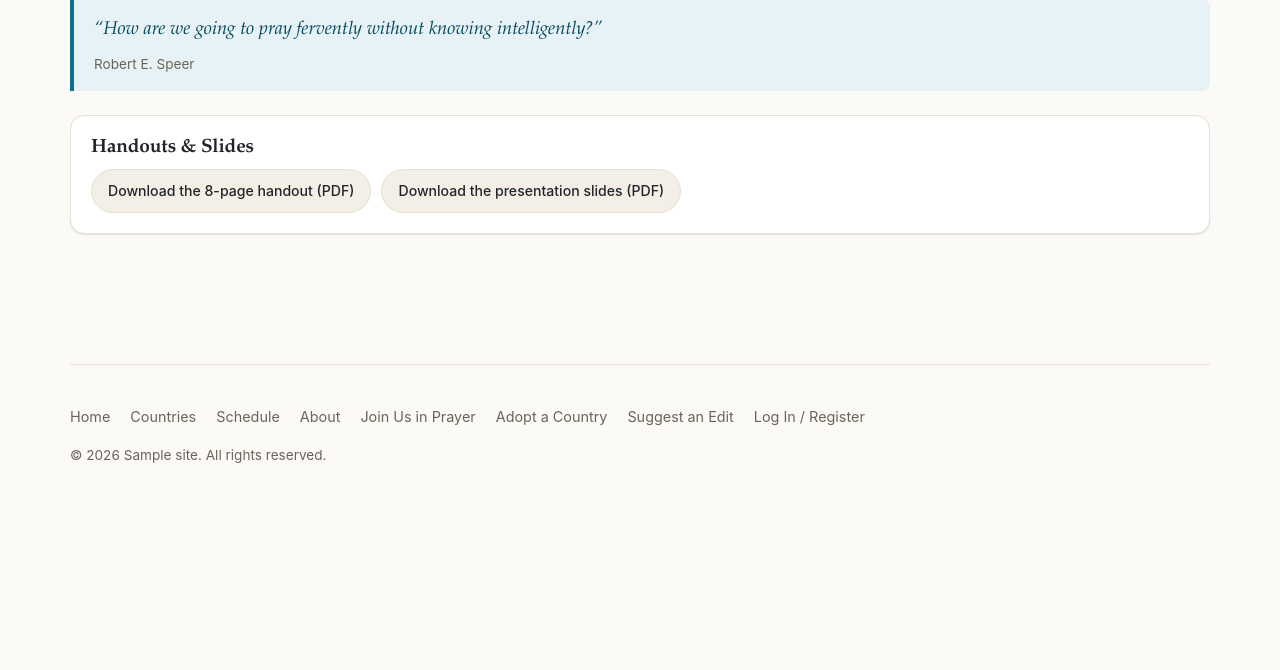
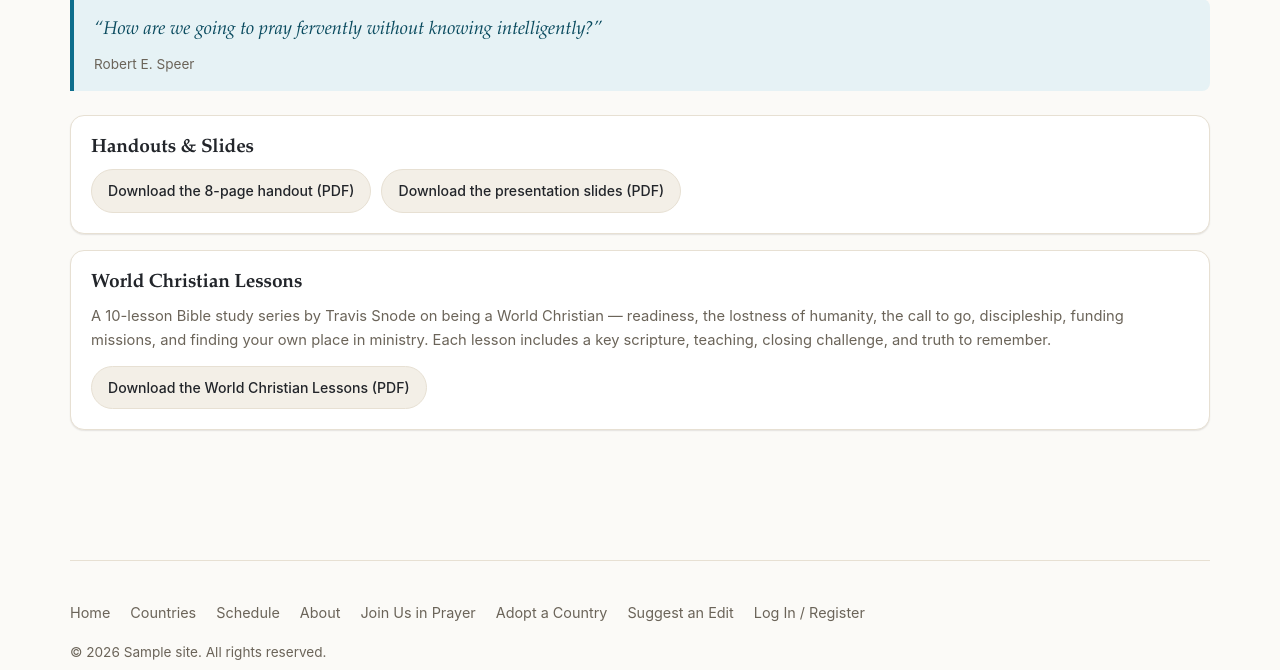
Before and after one commit to trentcornwell/TheCountryoftheWeek, a WordPress theme: template theme/country-week/templates/resources/state-of-the-world.php in a window 1280 px wide. Shown: the part 1077-1747 px from the top of the page. Before the commit the page ends 1540 px from the top, so only its background shows below. Run offline with PHP 8.4 and a stand-in for WordPress, Linux system fonts and the light colour scheme; the site name, menu and one post (Sample post) are stand-ins, and other content is empty.

Commit message:
feat(resources): add World Christian Lessons PDF to State of the World page (#20)
10-lesson Bible study series by Travis Snode on being a World
Christian, added as its own card on the resource page alongside the
existing handout/slides downloads, with a short description of what
the series covers.

Co-authored-by: Claude Sonnet 5 <noreply@anthropic.com>

```diff
--- a/theme/country-week/style.css
+++ b/theme/country-week/style.css
@@ -1525,6 +1525,17 @@ button {
     color: var(--cw-color-accent-dark);
 }
 
+.resource-page__downloads--lessons {
+    margin-top: 16px;
+}
+
+.resource-page__downloads--lessons .resource-page__description {
+    margin-top: 0;
+    margin-bottom: 14px;
+    color: var(--cw-color-text-muted);
+    font-size: 0.92rem;
+}
+
 /* ==========================================================================
    21. Country slideshow (templates/country/country-slideshow.php)
    ========================================================================== */
--- a/theme/country-week/templates/resources/state-of-the-world.php
+++ b/theme/country-week/templates/resources/state-of-the-world.php
@@ -71,6 +71,25 @@ get_header();
                 </li>
             </ul>
         </section>
+
+        <section class="resource-page__downloads resource-page__downloads--lessons" aria-labelledby="resource-lessons-heading">
+            <h2 id="resource-lessons-heading"><?php esc_html_e('World Christian Lessons', 'country-week'); ?></h2>
+            <p class="resource-page__description">
+                <?php
+                esc_html_e(
+                    'A 10-lesson Bible study series by Travis Snode on being a World Christian — readiness, the lostness of humanity, the call to go, discipleship, funding missions, and finding your own place in ministry. Each lesson includes a key scripture, teaching, closing challenge, and truth to remember.',
+                    'country-week'
+                );
+                ?>
+            </p>
+            <ul class="resource-page__downloads-list">
+                <li>
+                    <a href="<?php echo esc_url(get_theme_file_uri('assets/pdf/world-christian-lessons.pdf')); ?>" target="_blank" rel="noopener">
+                        <?php esc_html_e('Download the World Christian Lessons (PDF)', 'country-week'); ?>
+                    </a>
+                </li>
+            </ul>
+        </section>
     </article>
 </main>
 <?php get_footer(); ?>
```
Also changed, not shown: 1 other file.
